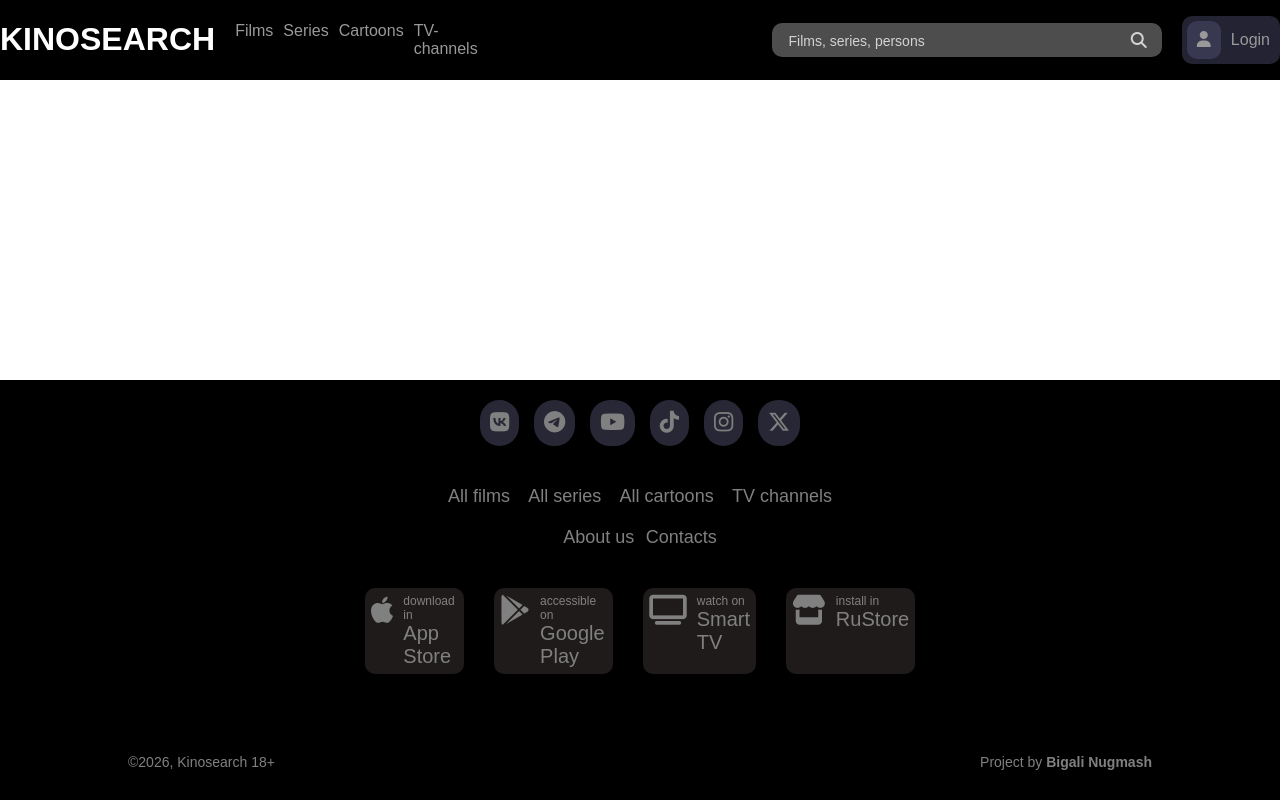
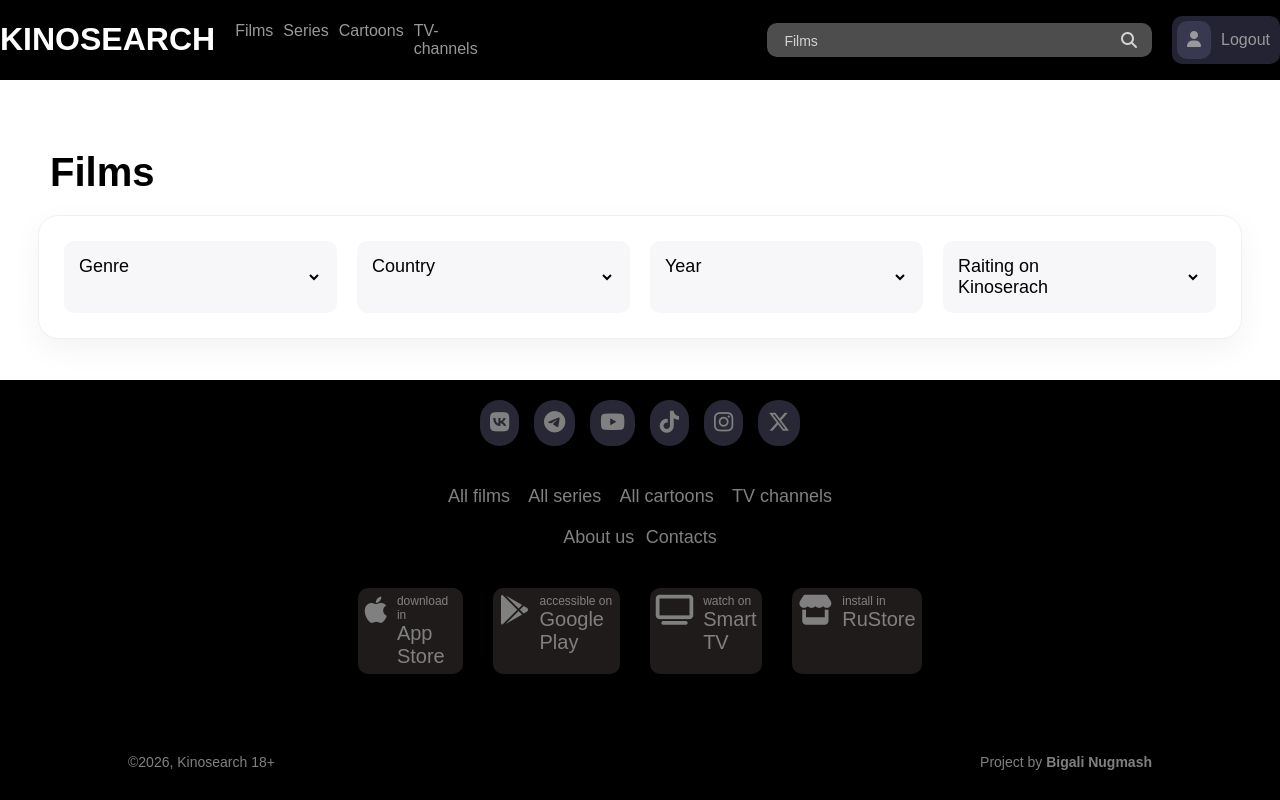
Before and after one commit to bgl96395/Movie_System, a website: page views/index.html in a window 1280 px wide. Drawn offline with Linux system fonts and the light colour scheme.

Commit message:
block for filtering

```diff
--- a/public/css/style.css
+++ b/public/css/style.css
@@ -61,7 +61,7 @@ input::placeholder{
     font-size: 14px;
 }
 
-#login{
+#logout{
     display: flex;
     color: rgb(153, 153, 153);
     background-color: rgb(35, 35, 51);
@@ -75,7 +75,7 @@ input::placeholder{
     cursor: pointer;
 }
 
-#login:hover{
+#logout:hover{
     color: white;
 }
 
@@ -153,7 +153,7 @@ input::placeholder{
     margin-left: auto;
     margin-right: auto;
     gap: 30px;
-    width: 43%;
+    width: 44%;
     margin-top: 40px;
 }
 
@@ -199,6 +199,48 @@ input::placeholder{
     font-size: 14px;
 }
 
+#filter{
+    display: flex;
+    padding: 25px;
+    gap: 20px;
+    width: 90%;
+    margin-left: auto;
+    margin-right: auto;
+    margin-bottom: 40px;
+    border-radius: 20px;
+    background: #ffffff;
+    border: 1px solid #f0f0f0;
+    box-shadow: 0 10px 30px rgba(0, 0, 0, 0.05);
+}
+
+.filt{
+    display: flex;
+    width: 100%;
+    max-width: 1fr;
+    padding: 15px;
+    border-radius: 10px;
+    background: #f7f7f9;
+}
+
+label{
+    font-size: 18px;
+}
+
+select{
+    flex: 1;
+    border: 0;
+    background-color: transparent;
+    cursor: pointer;
+}
+
+.main_header{
+    font-size: 40px;
+    font-weight: bold;
+    margin-left:50px ;
+    margin-bottom: 20px;
+    margin-top: 70px;
+}
+
 #main{
-    flex: 1;
+    flex:1;
 }
--- a/views/index.html
+++ b/views/index.html
@@ -17,12 +17,54 @@
             <div id="TV" class="color">TV-channels</div>
         </div>
         <div id="search_of">
-            <input type="text" id="search" name="search" placeholder="Films, series, persons">
+            <input type="text" id="search" name="search" placeholder="Films">
             <span id="ic"><i class="fa-solid fa-magnifying-glass"></i></span>
         </div>
-        <div id="login">
+        <div id="logout">
             <span id="icon"><i class="fa-solid fa-user"></i></span>
-            <span>Login</span>
+            <span>Logout</span>
+        </div>
+    </div>
+
+    <span class="main_header">Films</span>
+    <div id="filter">
+        <div class="filt">
+            <label>Genre</label>
+            <select>
+                <option></option>
+                <option>Comedy</option>
+                <option>Drama</option>
+                <option>action</option>
+            </select>
+        </div>
+        <div class="filt">
+            <label>Country</label>
+            <select>
+                <option></option>
+                <option>Kazakhstan</option>
+                <option>Russian</option>
+                <option>USA</option>
+            </select>
+        </div>
+        <div class="filt">
+            <label>Year</label>
+            <select>
+                <option></option>
+                <option>2026</option>
+                <option>2025</option>
+                <option>2024</option>
+            </select>
+        </div>
+        <div class="filt">
+            <label>Raiting on Kinoserach</label>
+            <select>
+                <option></option>
+                <option>9 and more</option>
+                <option>8 and more</option>
+                <option>7 and more</option>
+                <option>6 and more</option>
+                <option>5 and less</option>
+            </select>
         </div>
     </div>
 
```
